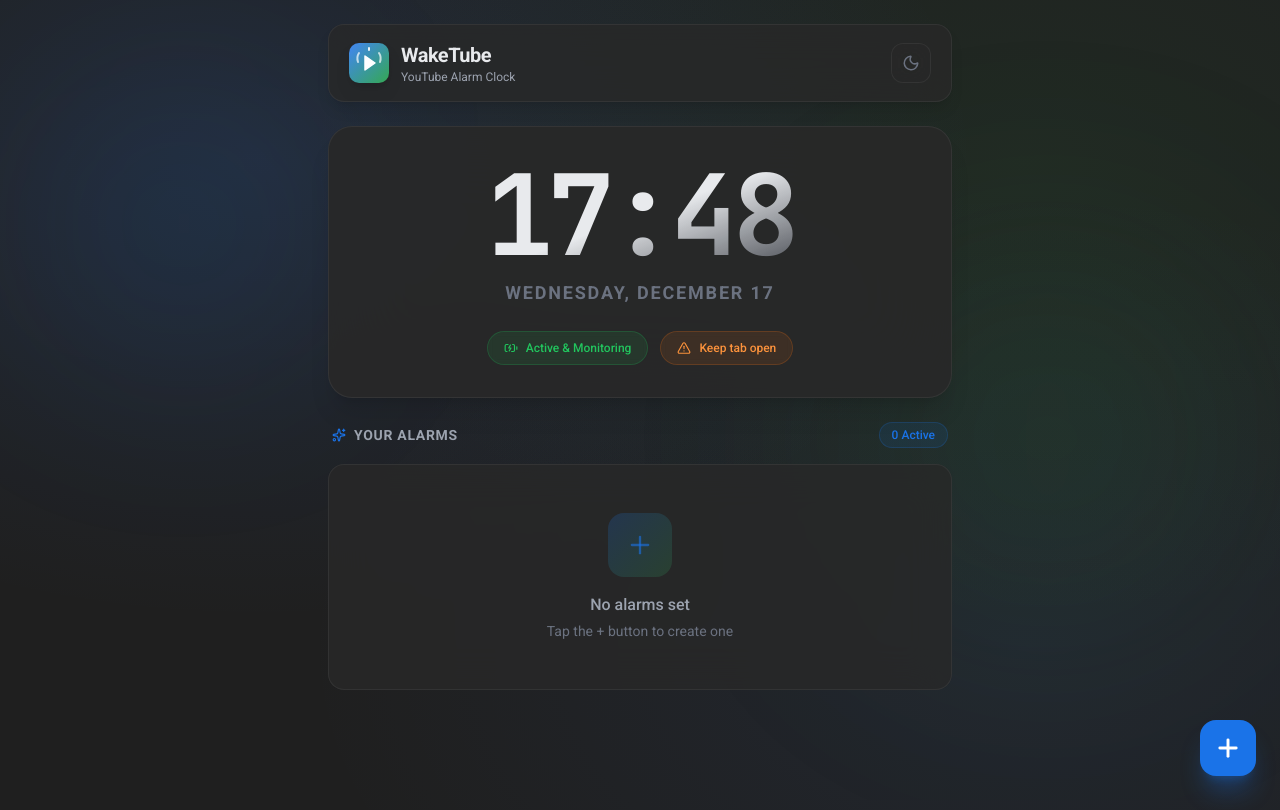
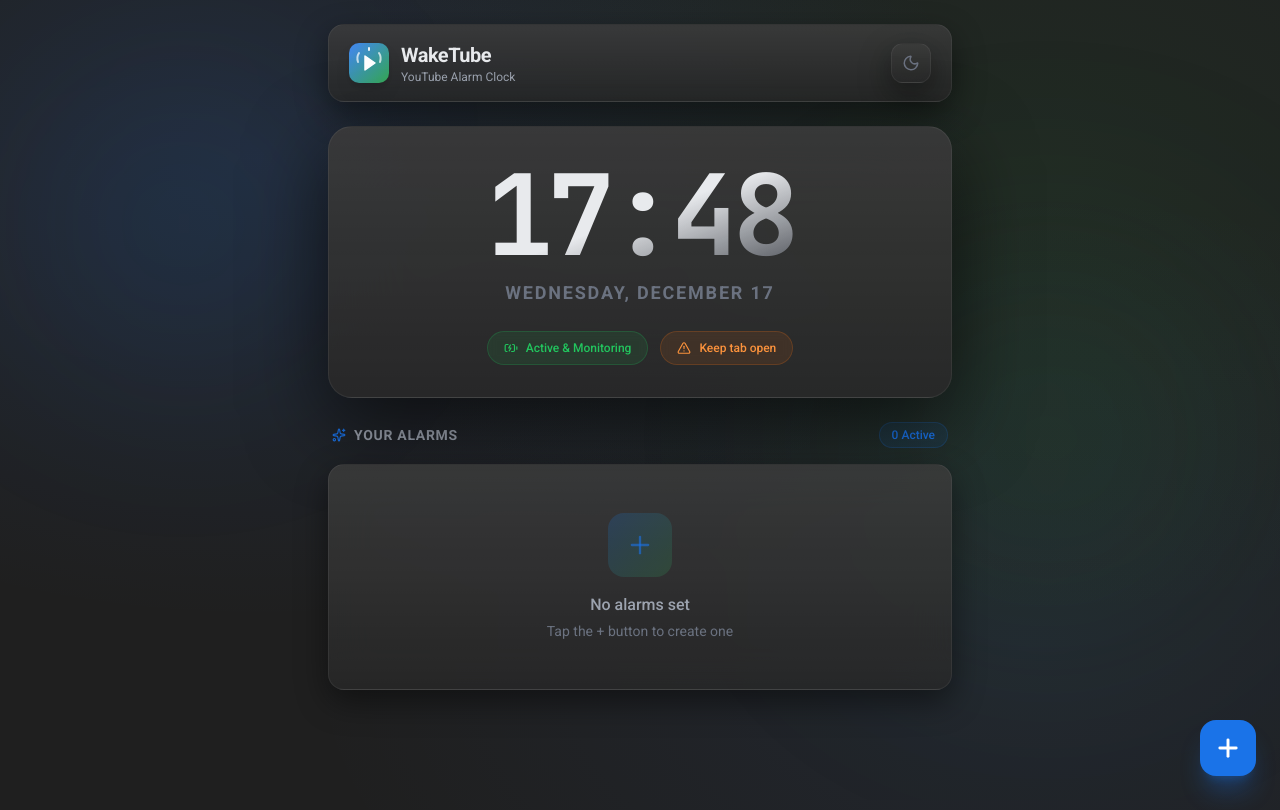
Before and after one commit to BhurkeSiddhesh/waketube, a React (Vite) app: page / in a window 1280 px wide. Built offline with nearby package versions, Linux system fonts and the light colour scheme; a web font is replaced by a local one; what @capacitor/core would draw is missing.

Commit message:
Improve UI with glassmorphism, safe area insets, hover effects, and update documentation

```diff
--- a/src/App.tsx
+++ b/src/App.tsx
@@ -290,7 +290,7 @@ const App: React.FC = () => {
         <ClockDisplay isNativeMode={isNativeMode} />
 
         {/* Alarms List Section */}
-        <div className="flex-1 pb-24">
+        <div className="flex-1 pb-[calc(6rem+env(safe-area-inset-bottom))]">
           <div className="flex items-center justify-between mb-4 px-1">
             <div className="flex items-center gap-2">
               <Sparkles size={14} className="text-primary" />
@@ -327,7 +327,7 @@ const App: React.FC = () => {
         {/* FAB - Floating Action Button */}
         <button
           onClick={() => setIsAddModalOpen(true)}
-          className="fixed bottom-6 right-6 w-14 h-14 bg-primary hover:bg-primary-light text-white rounded-2xl shadow-xl shadow-primary/30 flex items-center justify-center transition-all hover:scale-110 active:scale-95 z-30"
+          className="fixed bottom-[calc(1.5rem+env(safe-area-inset-bottom))] right-[calc(1.5rem+env(safe-area-inset-right))] w-14 h-14 bg-primary hover:bg-primary-light text-white rounded-2xl shadow-xl shadow-primary/30 flex items-center justify-center transition-all hover:scale-110 active:scale-95 z-30"
           aria-label="Add new alarm"
         >
           <Plus size={28} strokeWidth={2.5} />
--- a/src/components/AddAlarmModal.tsx
+++ b/src/components/AddAlarmModal.tsx
@@ -202,12 +202,12 @@ const AddAlarmModal: React.FC<AddAlarmModalProps> = ({ onClose, onSave, onUpdate
                     selectFromHistory(video.url, video.title);
                   }
                 }}
-                className="w-full glass text-sm p-3 rounded-lg border border-borderDim focus:border-primary focus:outline-none text-body bg-white dark:bg-gray-800 cursor-pointer"
+                className="w-full glass text-sm p-3 rounded-lg border border-borderDim focus:border-primary focus:outline-none text-body bg-transparent cursor-pointer"
                 data-testid="video-select"
                 disabled={videos.length === 0}
               >
                 <option value="" disabled hidden className="bg-white dark:bg-gray-800 text-body">
-                  {videos.length > 0 ? `📹 Recent Videos (${videos.length})` : "ℹ️ No saved videos yet"}
+                  {videos.length > 0 ? `Recent Videos (${videos.length})` : "No saved videos yet"}
                 </option>
                 {videos.map((video) => (
                   <option key={video.url} value={video.url} className="bg-white dark:bg-gray-800 text-body">
@@ -234,9 +234,10 @@ const AddAlarmModal: React.FC<AddAlarmModalProps> = ({ onClose, onSave, onUpdate
                   Fetching title...
                 </div>
               ) : videoTitle ? (
-                <p className="text-xs text-primary truncate" data-testid="video-title">
-                  📺 {videoTitle}
-                </p>
+                <div className="flex items-center gap-1.5 text-xs text-primary min-w-0" data-testid="video-title">
+                  <Youtube size={12} className="shrink-0" />
+                  <span className="truncate">{videoTitle}</span>
+                </div>
               ) : (
                 <p className="text-xs text-gray-400">
                   Paste any YouTube video link to use as your alarm sound
--- a/src/components/AlarmCard.tsx
+++ b/src/components/AlarmCard.tsx
@@ -28,7 +28,7 @@ const AlarmCard: React.FC<AlarmCardProps> = ({ alarm, onToggle, onDelete, onEdit
     <div className={clsx(
       "glass relative overflow-hidden rounded-2xl p-5 transition-all duration-300",
       alarm.enabled
-        ? "shadow-lg shadow-primary/10 border-primary/20"
+        ? "shadow-lg shadow-primary/10 border-primary/20 hover:border-primary/30 hover:-translate-y-0.5 hover:shadow-xl hover:shadow-primary/20"
         : "opacity-60"
     )}>
       {/* Accent line */}
--- a/src/index.css
+++ b/src/index.css
@@ -10,6 +10,9 @@
   --border-color: rgba(0, 0, 0, 0.08);
   --glass-bg: rgba(255, 255, 255, 0.8);
   --glass-border: rgba(0, 0, 0, 0.06);
+  --glass-highlight: rgba(255, 255, 255, 0.55);
+  --shadow-soft: 0 10px 30px rgba(15, 23, 42, 0.08);
+  --shadow-strong: 0 20px 60px rgba(15, 23, 42, 0.12);
 }
 
 .dark {
@@ -19,21 +22,38 @@
   --border-color: rgba(255, 255, 255, 0.08);
   --glass-bg: rgba(40, 40, 40, 0.8);
   --glass-border: rgba(255, 255, 255, 0.06);
+  --glass-highlight: rgba(255, 255, 255, 0.08);
+  --shadow-soft: 0 12px 32px rgba(0, 0, 0, 0.45);
+  --shadow-strong: 0 25px 80px rgba(0, 0, 0, 0.6);
+}
+
+html {
+  -webkit-font-smoothing: antialiased;
+  text-rendering: optimizeLegibility;
+}
+
+body {
+  background-color: var(--bg-main);
+  color: var(--text-body);
 }
 
 /* Glassmorphism Utilities */
 .glass {
   background: var(--glass-bg);
+  background-image: linear-gradient(180deg, var(--glass-highlight), transparent);
   backdrop-filter: blur(20px);
   -webkit-backdrop-filter: blur(20px);
   border: 1px solid var(--glass-border);
+  box-shadow: var(--shadow-soft);
 }
 
 .glass-strong {
   background: var(--bg-surface);
+  background-image: linear-gradient(180deg, var(--glass-highlight), transparent);
   backdrop-filter: blur(40px);
   -webkit-backdrop-filter: blur(40px);
   border: 1px solid var(--glass-border);
+  box-shadow: var(--shadow-strong);
 }
 
 .glass-subtle {
```
Also changed, not shown: 1 other file (tests, documents, lock files or other folders).
